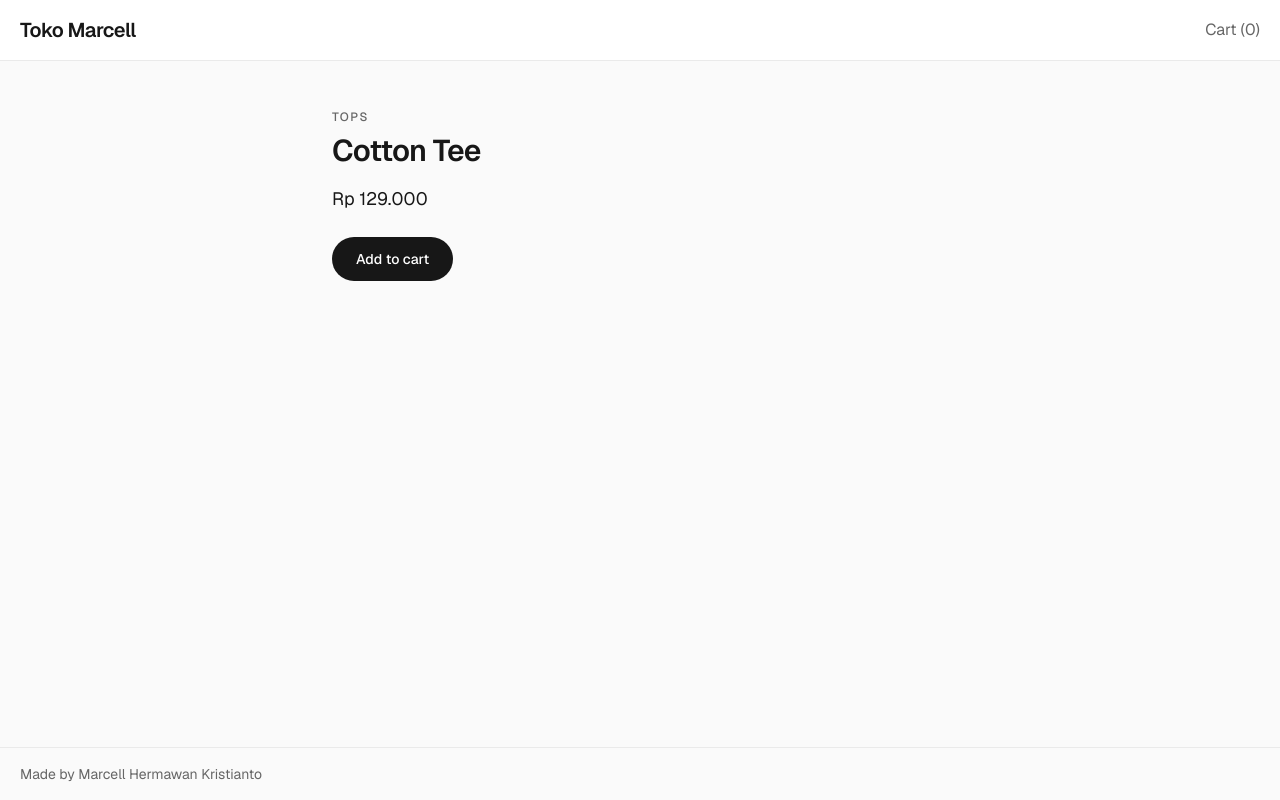
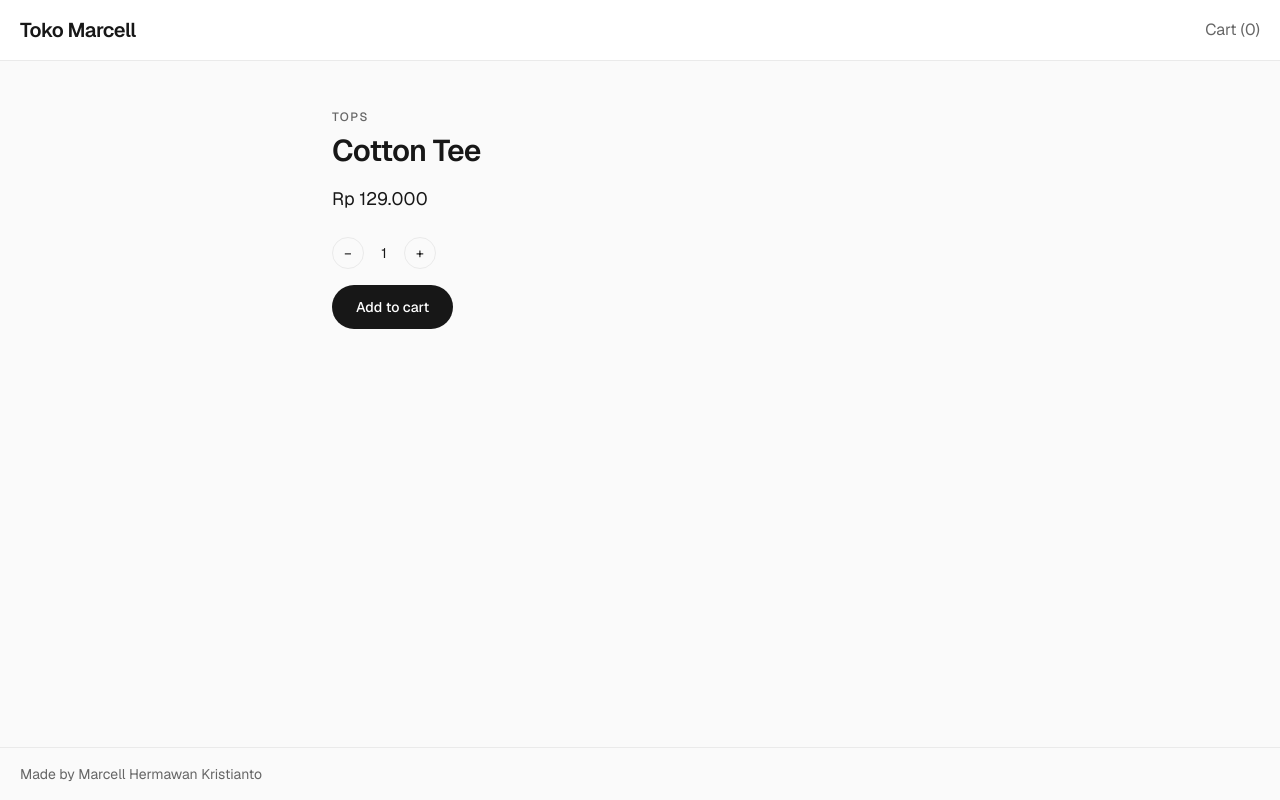
Before and after one commit to marknshoot/toko-marcell, a Next.js app in the folder shop/: page /product/1 in a window 1280 px wide. Built offline with nearby package versions, Linux system fonts and the light colour scheme.

Commit message:
Add + and - button to the product page

```diff
--- a/shop/src/components/AddToCartButton.js
+++ b/shop/src/components/AddToCartButton.js
@@ -1,18 +1,53 @@
 "use client";
 
+import { useContext, useState } from "react";
 import { CartContext } from "./CartProvider";
-import { useContext } from "react";
 
 export default function AddToCartButton({ product }) {
   const { addToCart } = useContext(CartContext);
 
+  // useState returns [value, setter] — must use [ ] not { }
+  const [qty, setQty] = useState(1);
+
+  function handleDecrease() {
+    setQty(qty > 1 ? qty - 1 : 1);
+  }
+
+  function handleIncrease() {
+    setQty(qty + 1);
+  }
+
+  function handleAdd() {
+    addToCart(product, qty);
+  }
+
   return (
-    <button
-      type="button"
-      className="mt-6 rounded-full bg-cta px-6 py-3 text-sm font-medium text-white"
-      onClick={() => addToCart(product)}
-    >
-      Add to cart
-    </button>
+    <div className="mt-6">
+      <div className="flex items-center gap-2">
+        <button
+          type="button"
+          onClick={handleDecrease}
+          className="h-8 w-8 rounded-full border border-border text-sm"
+        >
+          −
+        </button>
+        <span className="min-w-6 text-center text-sm">{qty}</span>
+        <button
+          type="button"
+          onClick={handleIncrease}
+          className="h-8 w-8 rounded-full border border-border text-sm"
+        >
+          +
+        </button>
+      </div>
+
+      <button
+        type="button"
+        onClick={handleAdd}
+        className="mt-4 rounded-full bg-cta px-6 py-3 text-sm font-medium text-white"
+      >
+        Add to cart
+      </button>
+    </div>
   );
 }
--- a/shop/src/components/CartProvider.js
+++ b/shop/src/components/CartProvider.js
@@ -18,23 +18,23 @@ export function CartProvider({ children }) {
             }
             }
         } catch {
-            // ignore bad data
+
         } finally {
             setHasLoaded(true);
         }
-    }, []); // empty = once on client
+    }, []);
 
 
     const cartCount = items.reduce((sum, item) => sum + item.qty, 0);
 
-    function addToCart(product) {
+    function addToCart(product, q) {
         setItems((prev) => {
         const existing = prev.find((item) => item.id === product.id);
 
         if (existing) {
             return prev.map((item) =>
             item.id === product.id
-                ? { ...item, qty: item.qty + 1 }
+                ? { ...item, qty: item.qty + q }
                 : item
             );
         }
@@ -45,7 +45,7 @@ export function CartProvider({ children }) {
             id: product.id,
             title: product.title,
             priceIdr: product.priceIdr,
-            qty: 1,
+            qty: q,
             },
         ];
         });
```
